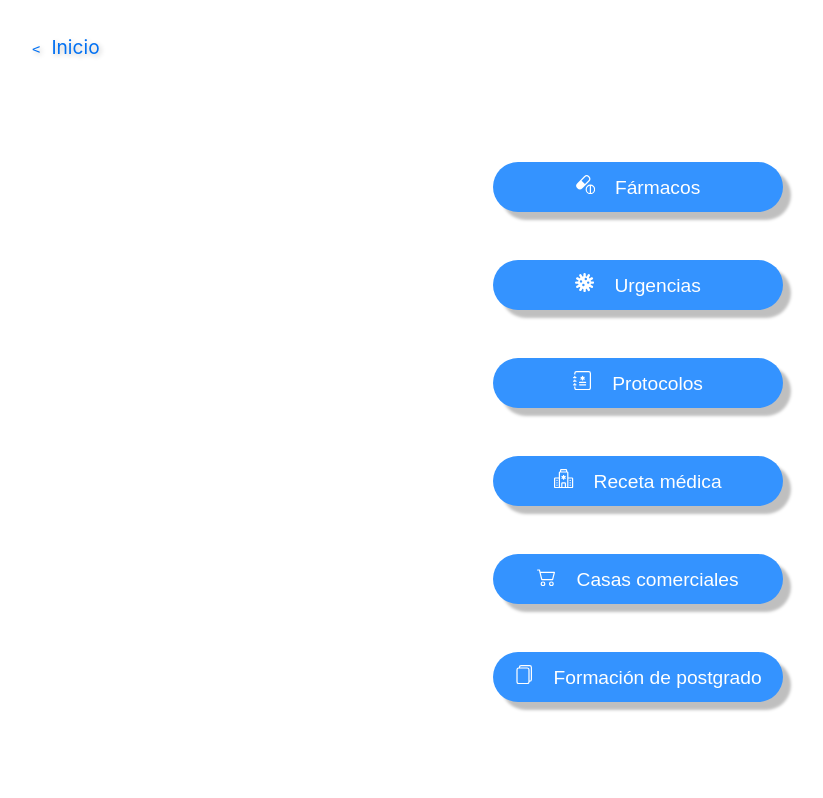
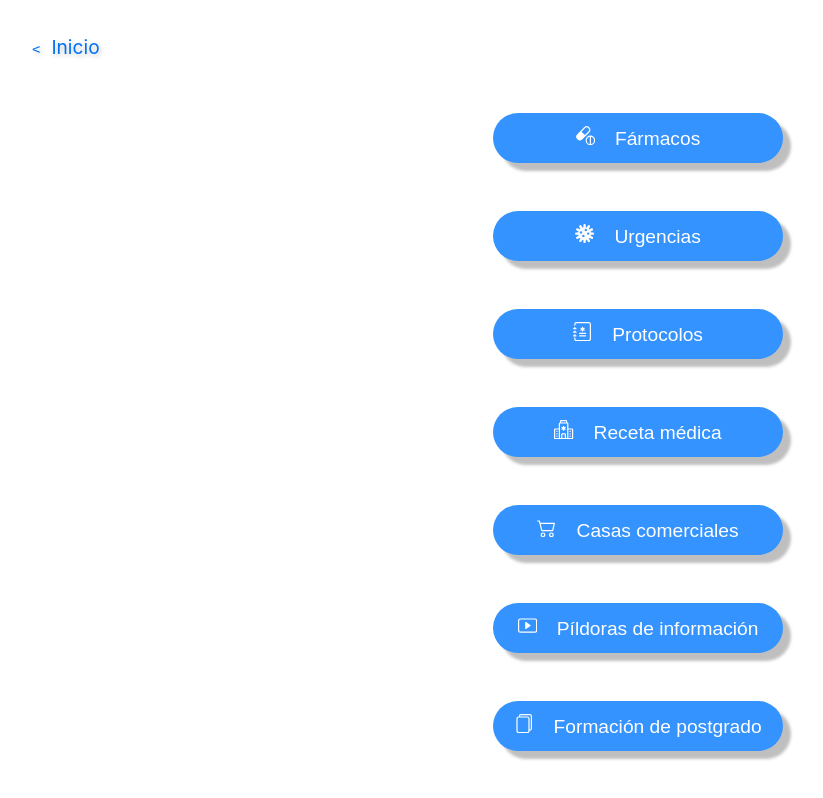
Before and after one commit to albaaparicio12/iDentus2.0, a Next.js app in the folder identus/: page /menu in a window 1280 px wide. Shown: the top 798 px of the page, without its empty margins (2-825 px from the left). Built offline with nearby package versions, Linux system fonts and the light colour scheme.

Commit message:
Add Píldoras de informacion

```diff
--- a/identus/pages/menu.js
+++ b/identus/pages/menu.js
@@ -40,6 +40,9 @@ export default function Home() {
                     <Link href="/comerciales"><button> <Icon.Cart2 name='icon' />Casas comerciales </button></Link>
                 </div>
                 <div className={styles.menuButtons}>
+                    <Link href="https://www.youtube.com/@CLUO-Uniovi"><button> <Icon.PlayBtn name='icon' />Píldoras de información </button></Link>
+                </div>
+                <div className={styles.menuButtons}>
                     <Link href="https://docdro.id/w7BAd3o"><button> <Icon.Files name='icon' />Formación de postgrado </button></Link>
                 </div>
             </main>
```
